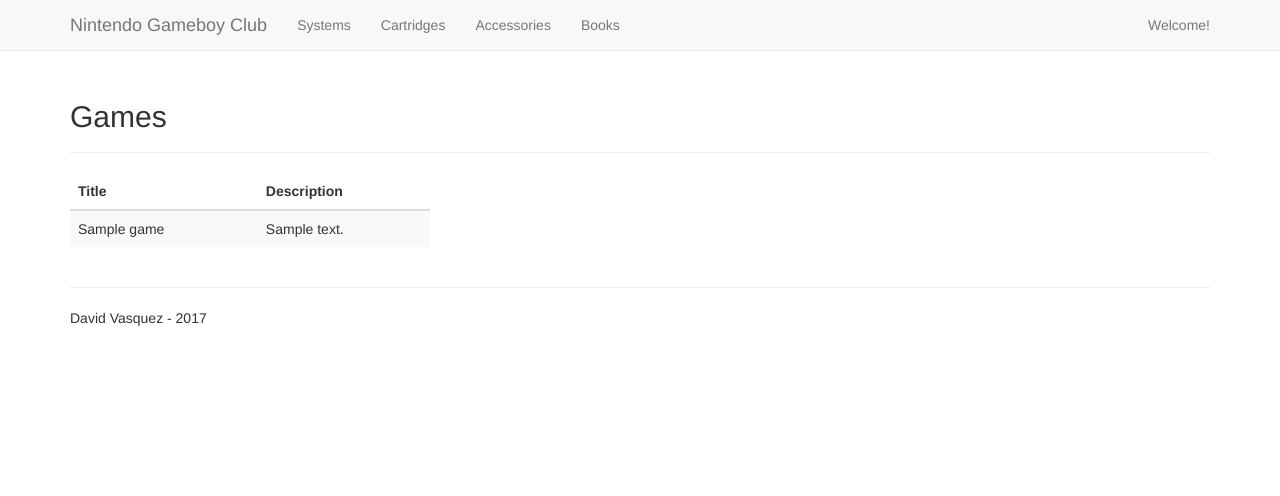
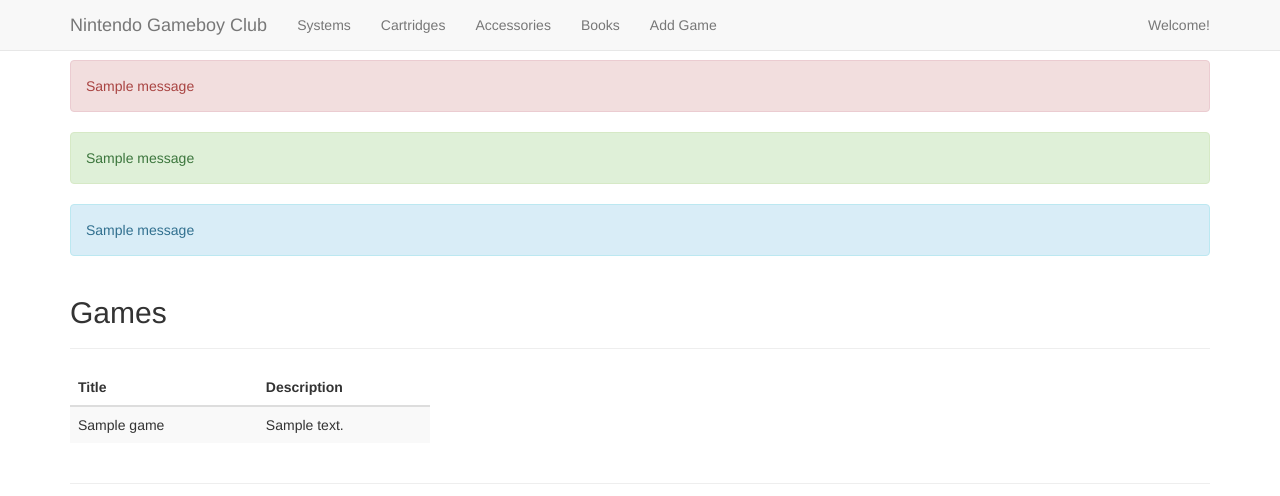
Before and after one commit to davaqz/gameapp, a Flask app: page / in a window 1280 px wide. Shown: the top 496 px of the page. Run offline with Flask 2, Linux system fonts and the light colour scheme; tables that the repository leaves empty hold one stand-in row (values such as "Sample post"); one stand-in notice (Sample message) is shown; some libraries are stand-ins or nearby versions.

Commit message:
Added use of forms

```diff
--- a/gameapp/games/templates/layout.html
+++ b/gameapp/games/templates/layout.html
@@ -36,6 +36,7 @@
             <li><a href="#">Cartridges</a></li>
             <li><a href="#">Accessories</a></li>
             <li><a href="#">Books</a></li>
+            <li><a href="{{ url_for('games.add_game') }}">Add Game</a></li>
           </ul>
           <ul class="nav navbar-nav navbar-right">
             <li><a href="#">Welcome!</a></li>
@@ -46,6 +47,19 @@
 
    <div class="container">
    <div class="content">
+
+        <!-- flash messages -->
+        {% for error_message in get_flashed_messages(category_filter=["error"]) %}
+          <div class="alert alert-danger alert-dismissible">{{ error_message }}</div>
+        {% endfor %}
+
+        {% for success_message in get_flashed_messages(category_filter=["success"]) %}
+          <div class="alert alert-success alert-dismissible">{{ success_message }}</div>
+        {% endfor %}
+
+        {% for info_message in get_flashed_messages(category_filter=["info"]) %}
+          <div class="alert alert-info alert-dismissible">{{ info_message }}</div>
+        {% endfor %}
 
    <!-- child template -->
    {% block content %}
--- a/gameapp/games/views.py
+++ b/gameapp/games/views.py
@@ -4,14 +4,28 @@
 ####imports####
 ###############
 
-from flask import render_template, Blueprint
+from flask import render_template, Blueprint, request, redirect, url_for, flash
+from gameapp import db
 from gameapp.models import Game
+from .forms import AddGameForm
 
 ##############
 ####config####
 ##############
 
 games_blueprint = Blueprint('games', __name__, template_folder='templates')
+
+##########################
+#### helper functions ####
+##########################
+
+def flash_errors(form):
+    for field, errors in form.errors.items():
+        for error in errors:
+            flash(u"Error in the %s field - %s" % (
+                getattr(form, field).label.text,
+                error
+                ), 'info')
 
 ##############
 ####routes####
@@ -21,3 +35,19 @@ games_blueprint = Blueprint('games', __name__, template_folder='templates')
 def index():
 	all_games = Game.query.all()
 	return render_template('games.html', games=all_games)
+
+@games_blueprint.route('/add', methods=['GET', 'POST'])
+def add_game():
+    form = AddGameForm(request.form)
+    if request.method == 'POST':
+        if form.validate_on_submit():
+            new_game = Game(form.game_title.data, form.game_description.data)
+            db.session.add(new_game)
+            db.session.commit()
+            flash('New game, {}, added!'.format(new_game.game_title), 'success')
+            return redirect(url_for('games.index'))
+        else:
+            flash_errors(form)
+            flash('ERROR! Game was not added.', 'error')
+    return render_template('add_game.html',
+                           form=form)
--- a/gameapp/static/css/main.css
+++ b/gameapp/static/css/main.css
@@ -2,3 +2,8 @@ body {
 	padding: 60px 0;
 	background: #ffffff;
 }
+
+.error {
+	color: red;
+	font-size: .8em;
+}
--- a/requirements.txt
+++ b/requirements.txt
@@ -2,6 +2,7 @@ appdirs==1.4.3
 click==6.7
 Flask==0.12
 Flask-SQLAlchemy==2.2
+Flask-WTF==0.14.2
 itsdangerous==0.24
 Jinja2==2.9.5
 MarkupSafe==1.0
@@ -12,3 +13,4 @@ pyparsing==2.2.0
 six==1.10.0
 SQLAlchemy==1.1.7
 Werkzeug==0.12.1
+WTForms==2.1
```
Also changed, not shown: gameapp/forms.py (added, +9 -0 lines), gameapp/games/forms.py (added, +9 -0 lines), gameapp/games/templates/_form_macros.html (added, +12 -0 lines), gameapp/games/templates/add_game.html (added, +28 -0 lines), gameapp/tests/test_games.py (+35 -1 lines).
